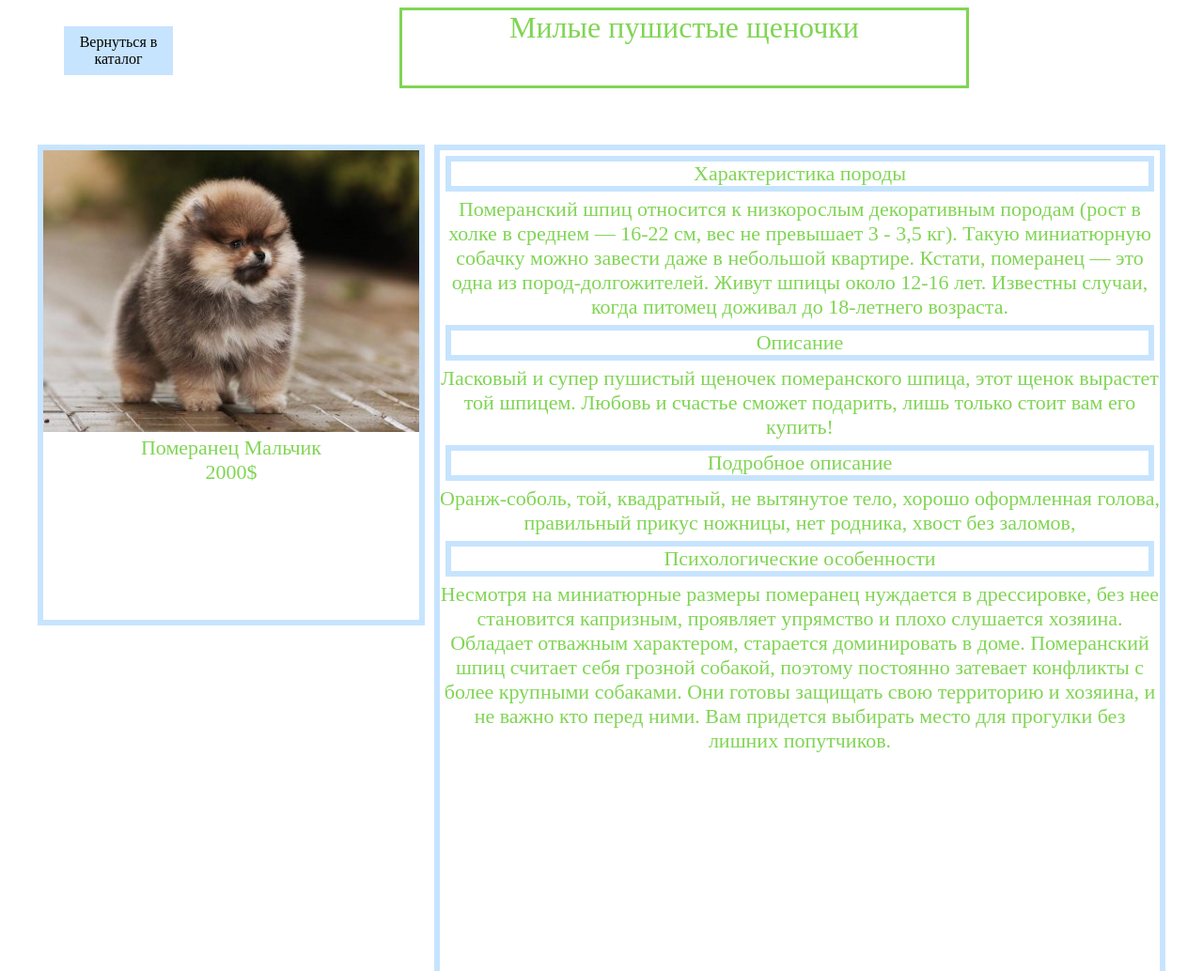
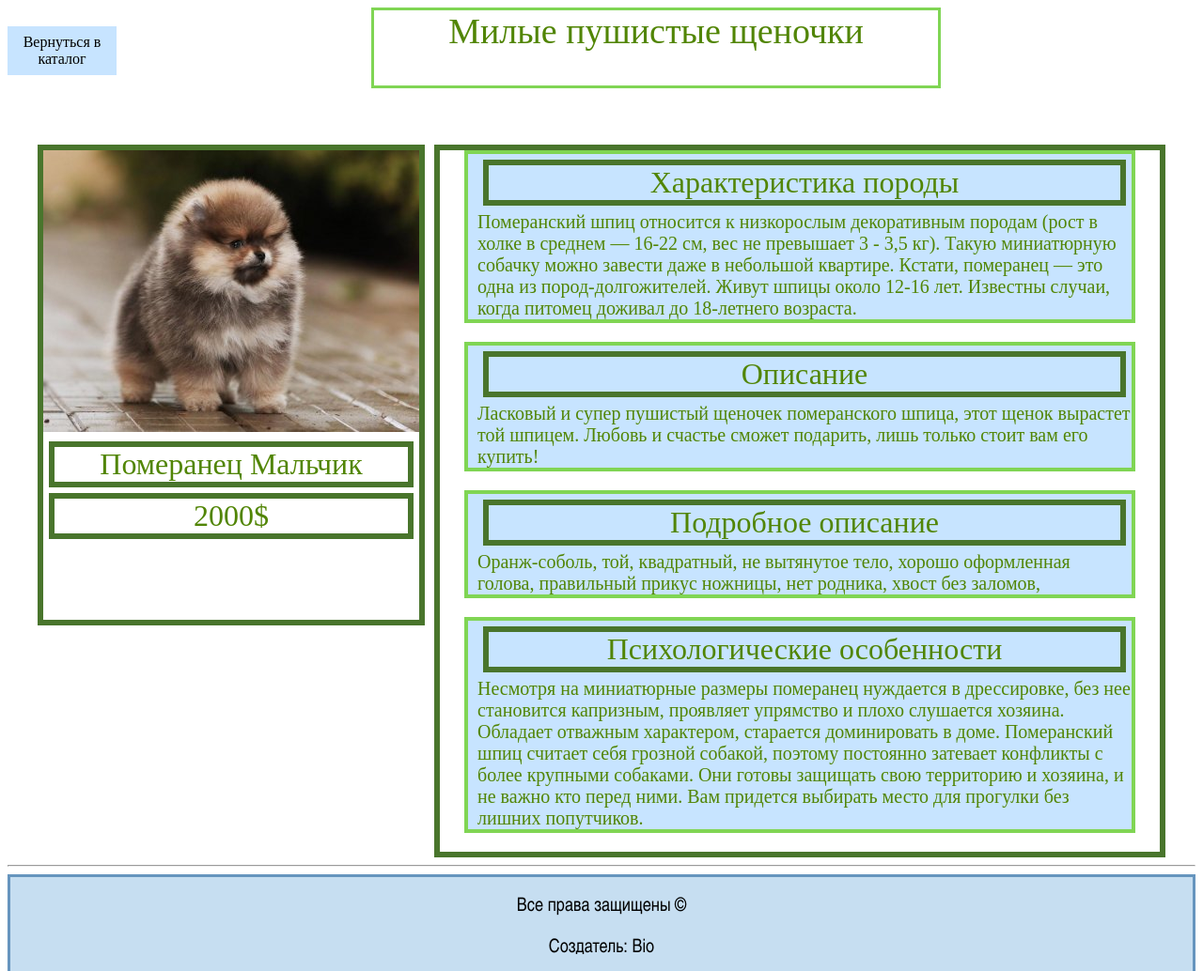
Before and after one commit to I-Bio/MyDogCatalog, a plain HTML site: page FirstProj/pages/content1.html in a window 1280 px wide. Shown: the top 1034 px of the page at 94% size. Drawn offline with Linux system fonts and the light colour scheme.

Commit message:
Add files via upload

```diff
--- a/FirstProj/pages/content1.html
+++ b/FirstProj/pages/content1.html
@@ -7,7 +7,7 @@
     </head>
     <body>
         <header>
-            <a href="Main.html">
+            <a href="index.html">
                 <div class="return-main">
                     Вернуться в каталог
                 </div>
@@ -22,18 +22,18 @@
             <div class="main-content">
                 <img class="main-content-image" src="../img/Schpitz1.jpg" alt="Сам товар">
 
-                <div class="under-info">
+                <div class="top-title">
                     Померанец Мальчик
                 </div>
 
-                <div class="under-info">
+                <div class="top-title">
                     2000$
                 </div>
             </div>
 
             <div class="content-characteristik">
 
-                <div class="under-info">
+                <div class="under-info description">
                     <div class="top-title">
                         Характеристика породы
                     </div>
@@ -46,7 +46,7 @@
                     </div>
                 </div>
 
-                <div class="under-info">
+                <div class="under-info description">
                     <div class="top-title">
                         Описание
                     </div>
@@ -57,7 +57,7 @@
                     </div>
                 </div>
 
-                <div class="under-info">
+                <div class="under-info description">
                     <div class="top-title">
                         Подробное описание
                     </div>
@@ -67,7 +67,7 @@
                     </div>
                 </div>
 
-                <div class="under-info">
+                <div class="under-info description">
                     <div class="top-title">
                         Психологические особенности
                     </div>
@@ -86,7 +86,7 @@
 
         <hr>
         <footer>
-           <p> Все права защищены ®</p>
+           <p> Все права защищены ©</p>
            <p> Создатель: Bio</p>
         </footer>
     </body>
--- a/FirstProj/styles/ContentStyle.css
+++ b/FirstProj/styles/ContentStyle.css
@@ -1,3 +1,8 @@
+body
+{
+    font-family: "Segoe Print", serif;
+    color: #518504;
+}
 header
 {
     display: flex;
@@ -37,13 +42,10 @@ footer
 {
     height: 80px;
     width: 600px;
-    position: center;
     margin-left: auto;
     margin-right: auto;
     text-align: center;
-    font-size: 32px;
-    font-family: "Segoe Print", serif;
-    color: #80d554;
+    font-size: 38px;
     border: 3px solid #80d554 ;
 }
 
@@ -51,10 +53,8 @@ footer
 {
     width: 100px;
     margin-top: 20px;
-    margin-left: 60px;
     text-align: center;
     font-size: 16px;
-    font-family: "Segoe Print", serif;
     color: #000000;
     border: 8px solid #c7e4ff;
     background-color: #c7e4ff;
@@ -65,7 +65,7 @@ footer
     display: flex;
     flex-direction: row;
     width: 1200px;
-    height: 1200px;
+    height: auto;
     margin-top: 60px;
     margin-left: auto;
     margin-right: auto;
@@ -73,37 +73,47 @@ footer
 
 .main-content
 {
-    width: 400px;
+    width: auto;
     height: 500px;
-    border: 6px solid #c7e4ff;
+    border: 6px solid #49752c;
 }
 
 .content-characteristik
 {
     height: auto;
     margin-left: 10px;
-    border: 6px solid #c7e4ff;
+    border: 6px solid #49752c;
 }
 
 .under-info
 {
-    position: center;
+    padding-left: 10px;
     margin-left: auto;
     margin-right: auto;
-    text-align: center;
-    font-size: 22px;
-    font-family: "Segoe Print", serif;
-    color: #80d554;
+    font-size: 20px;
 }
 
 .top-title
 {
     margin: 6px;
-    border: 6px solid #c7e4ff;
+    text-align: center;
+    font-size: 32px;
+    border: 6px solid #49752c;
+}
+
+.description
+{
+    margin-bottom: 20px;
+    margin-left: 26px;
+    margin-right: 26px;
+    background-color: #c7e4ff;
+    border: 4px #80d554 solid;
 }
 
 img.main-content-image
 {
     width: 400px;
     height: 300px;
+    margin-left: auto;
+    margin-right: auto;
 }
--- a/FirstProj/styles/style.css
+++ b/FirstProj/styles/style.css
@@ -5,9 +5,9 @@ header{
     margin-left: auto;
     margin-right: auto;
     text-align: center;
-    font-size: 32px;
+    font-size: 38px;
     font-family: "Segoe Print", serif;
-    color: #80d554;
+    color: #518504;
     border: 3px solid #80d554 ;
 }
 
```
Also changed, not shown: FirstProj/pages/content2.html (+8 -8 lines), FirstProj/pages/content3.html (+8 -8 lines), FirstProj/pages/content4.html (+8 -8 lines), FirstProj/pages/content5.html (+8 -8 lines), FirstProj/pages/content6.html (+8 -8 lines), FirstProj/pages/index.html (added, +78 -0 lines).
